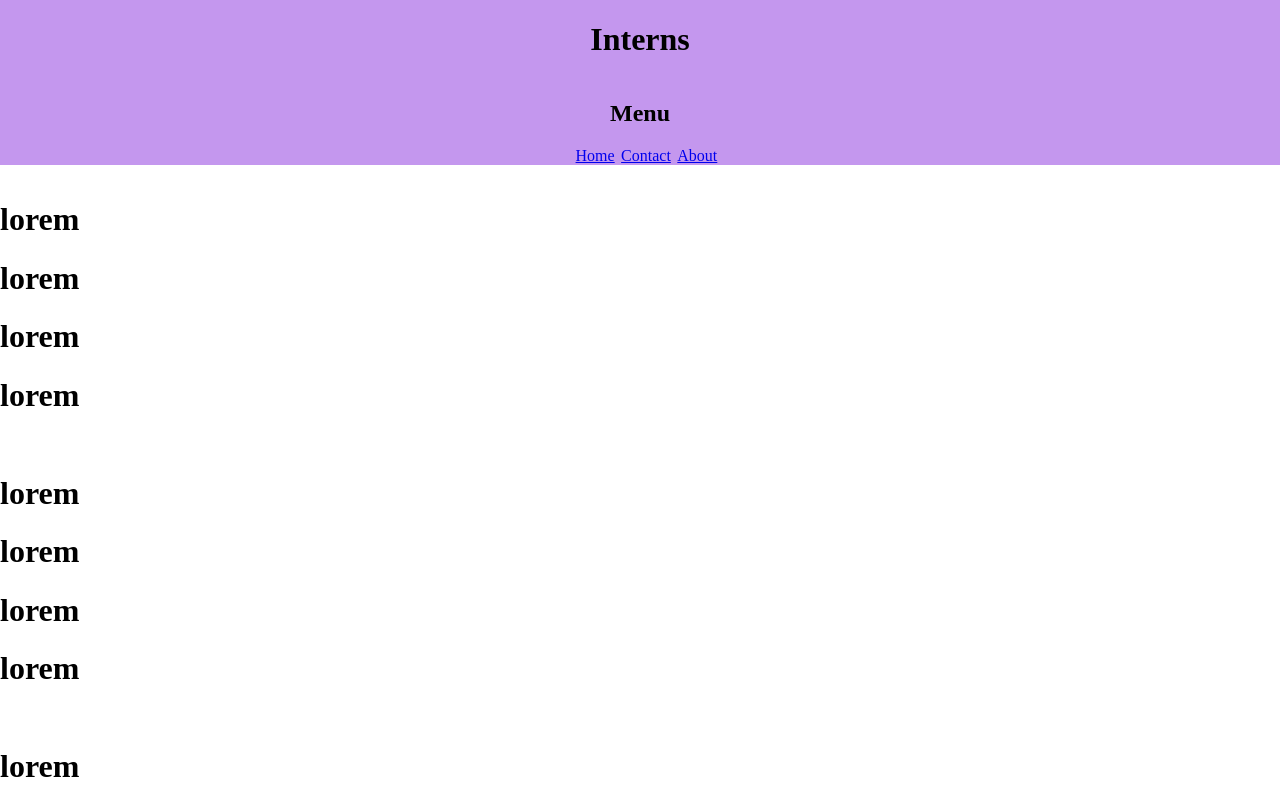
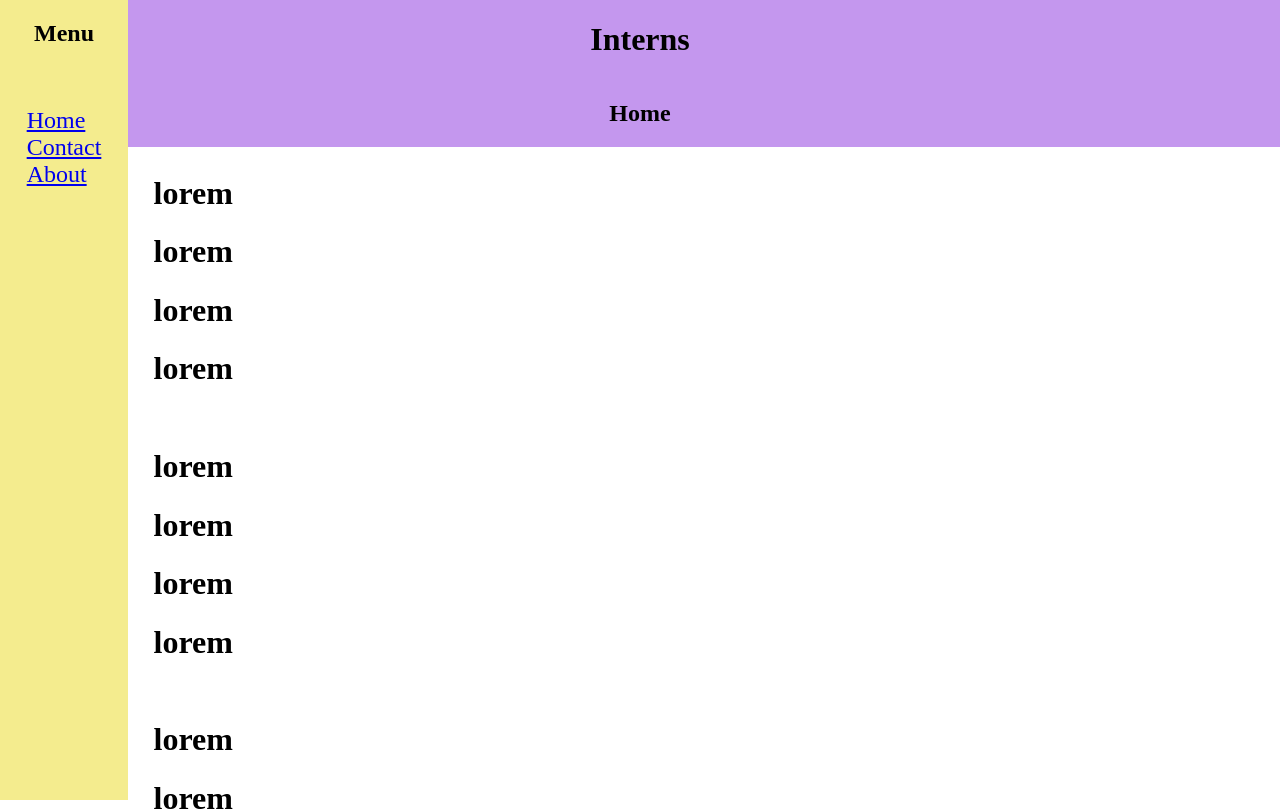
Before and after one commit to Ioana-ClaudiaM/interns-app, a React (Vite) app: page / in a window 1280 px wide. Shown: the top 811 px of the page. Built offline with nearby package versions, Linux system fonts and the light colour scheme.

Commit message:
first commit

```diff
--- a/src/App.jsx
+++ b/src/App.jsx
@@ -1,15 +1,17 @@
 import React from 'react';
 import { BrowserRouter as Router, Routes, Route } from 'react-router-dom';
-import HomePage from './routes/HomePage'
-import About from './routes/About'
-import Contact from './routes/Contact'
-import Footer from './components/Footer';
-import Header from './components/Header';
+import HomePage from './pages/HomePage'
+import About from './pages/About'
+import Contact from './pages/Contact'
+import Footer from './partials/Footer';
+import Header from './partials/Header';
+import Sidebar from './partials/Sidebar';
 
 function App() {
   return (
     <Router>
     <Header />
+    <Sidebar/>
     <Routes>
       <Route path="/" element={<HomePage />} />
       <Route path="/contact" element={<Contact />} />
--- a/src/components/Header.jsx
+++ /dev/null
@@ -1,18 +0,0 @@
-import React from 'react'
-import { Link } from 'react-router-dom'
-import './Header.css'
-function Header() {
-  return (
-    <div className='header'>
-      <h1>Interns</h1>
-      <h2>Menu</h2>
-      <div className='menu'>
-        <Link to="/">Home</Link>
-        <Link to="/contact">Contact</Link>
-        <Link to="/about">About</Link>
-      </div>
-    </div>
-  )
-}
-
-export default Header
--- a/src/index.css
+++ b/src/index.css
@@ -12,7 +12,8 @@ html, body {
 
 .content {
   flex: 1;
-  padding-top: 180px;
+  padding-top: 12%;
+  padding-left: 12%;
 }
 
 form{
--- a/src/components/Header.css
+++ b/src/partials/Header.css
@@ -9,9 +9,3 @@
     right: 0;
     background-color: rgb(196, 151, 238);
 }
-
-.menu{
-    display: flex;
-    flex-direction:row;
-    gap: 5%;
-}
--- /dev/null
+++ b/src/partials/Header.jsx
@@ -0,0 +1,17 @@
+import React, { useState } from 'react'
+import './Header.css'
+import { useLocation } from 'react-router-dom';
+function Header() {
+
+  const location = useLocation();
+  const pageName = location.pathname.substring(1) || 'Home';
+
+  return (
+    <div className='header'>
+      <h1>Interns</h1>
+      <h2>{pageName.charAt(0).toUpperCase() + pageName.substring(1)}</h2>
+    </div>
+  )
+}
+
+export default Header
--- /dev/null
+++ b/src/partials/Sidebar.css
@@ -0,0 +1,18 @@
+.menu{
+    display: flex;
+    flex-direction:column;
+    gap: 5%;
+    background-color: rgb(244, 236, 142);
+    height: 100%;
+    width: 10%;
+    position: fixed;
+    justify-content: flex-start;
+    align-items: center;
+}
+
+.links{
+    display: flex;
+    flex-direction: column;
+    gap: 5%;
+    font-size: 1.5rem;
+}
--- /dev/null
+++ b/src/partials/Sidebar.jsx
@@ -0,0 +1,18 @@
+import React from 'react'
+import { Link } from 'react-router-dom'
+import './Sidebar.css'
+
+function Sidebar() {
+  return (
+    <div className='menu'>
+        <h2>Menu</h2>
+        <div className='links'>
+        <Link to="/" params={{pageName:'Home'}}>Home</Link>
+        <Link to="/contact" params={{pageName:'Contact'}}>Contact</Link>
+        <Link to="/about" params={{pageName:'About'}}>About</Link>
+        </div>
+      </div>
+  )
+}
+
+export default Sidebar
```
Also changed, not shown: src/pages/About.jsx (renamed from src/routes/About.jsx), src/pages/Contact.jsx (renamed from src/routes/Contact.jsx), src/pages/HomePage.jsx (renamed from src/routes/HomePage.jsx), src/partials/Footer.css (renamed from src/components/Footer.css), src/partials/Footer.jsx (renamed from src/components/Footer.jsx).
